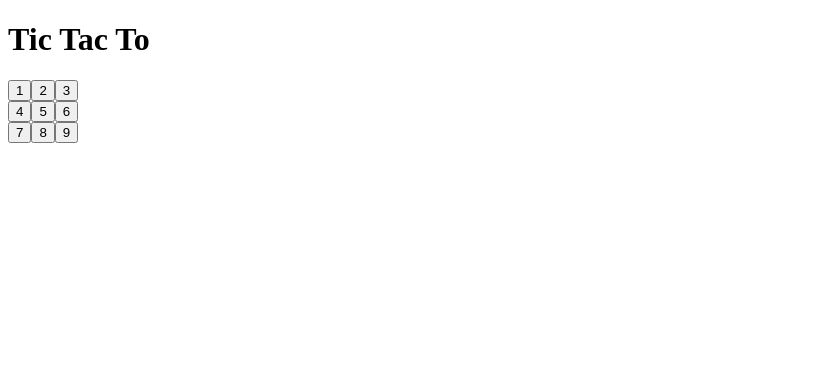
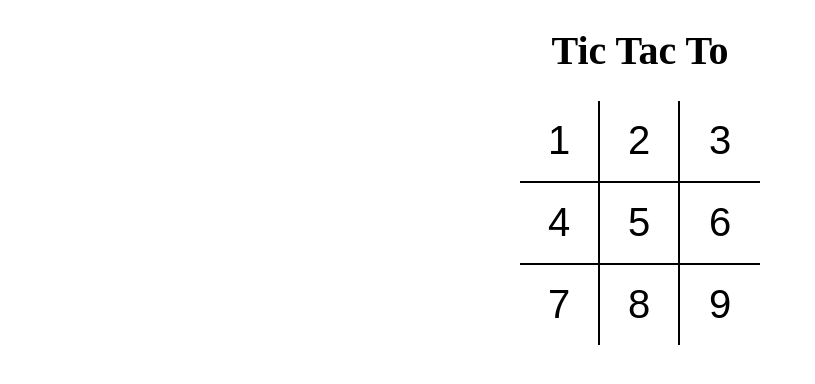
Before and after one commit to souravdev-eng/react-tictacto, a React (Vite) app: page / in a window 1280 px wide. Shown: the top 384 px of the page, without its empty margins (0-815 px from the left). Built offline with nearby package versions, Linux system fonts and the light colour scheme.

Commit message:
adding style and install sass

```diff
--- a/package.json
+++ b/package.json
@@ -12,6 +12,8 @@
   },
   "license": "MIT",
   "dependencies": {
+    "@babel/core": "^7.11.4",
+    "node-sass": "^5.0.0",
     "react": "^16.13.1",
     "react-dom": "^16.13.1"
   },
@@ -24,7 +26,7 @@
     "eslint-plugin-import": "^2.20.2",
     "eslint-plugin-jsx-a11y": "^6.2.3",
     "eslint-plugin-react": "^7.20.0",
-    "parcel": "^2.0.0-alpha.3.2",
+    "parcel": "1.12.4",
     "prettier": "^2.0.5",
     "rimraf": "^3.0.2"
   },
--- a/src/App.js
+++ b/src/App.js
@@ -1,12 +1,13 @@
 import React from 'react';
 import Board from './components/Board';
+import './style/root.scss';
 
 const App = () => {
   return (
-    <>
+    <div className="app">
       <h1>Tic Tac To</h1>
       <Board />
-    </>
+    </div>
   );
 };
 
--- a/src/components/Board.jsx
+++ b/src/components/Board.jsx
@@ -3,18 +3,18 @@
 
 const Board = () => {
   return (
-    <div>
-      <div>
+    <div className="board">
+      <div className="board-row">
         <Squre value={1} />
         <Squre value={2} />
         <Squre value={3} />
       </div>
-      <div>
+      <div className="board-row">
         <Squre value={4} />
         <Squre value={5} />
         <Squre value={6} />
       </div>
-      <div>
+      <div className="board-row">
         <Squre value={7} />
         <Squre value={8} />
         <Squre value={9} />
--- a/src/components/Squre.jsx
+++ b/src/components/Squre.jsx
@@ -1,7 +1,11 @@
 import React from 'react';
 
 const Squre = ({ value }) => {
-  return <button type="button">{value}</button>;
+  return (
+    <button type="button" className="square">
+      {value}
+    </button>
+  );
 };
 
 export default Squre;
--- /dev/null
+++ b/src/style/root.scss
@@ -0,0 +1,43 @@
+body {
+  padding: 0;
+  margin: 0;
+}
+
+button {
+  background: none;
+  border: none;
+  outline: none;
+  &:hover {
+    cursor: pointer;
+  }
+}
+
+.app {
+  font-size: 20px;
+  display: flex;
+  flex-direction: column;
+  align-items: center;
+}
+
+.board {
+  .board-row {
+    display: flex;
+    flex-direction: row;
+    border-bottom: 2px solid #000;
+    &:last-child {
+      border-bottom: none;
+    }
+    .square {
+      width: 80px;
+      height: 80px;
+      border-right: 2px solid #000;
+      font-size: 2.5rem;
+      padding: 0;
+      overflow: hidden;
+      transition: all 0.2s;
+      &:last-child {
+        border-right: none;
+      }
+    }
+  }
+}
```
Also changed, not shown: 1 other file (tests, documents, lock files or other folders).
